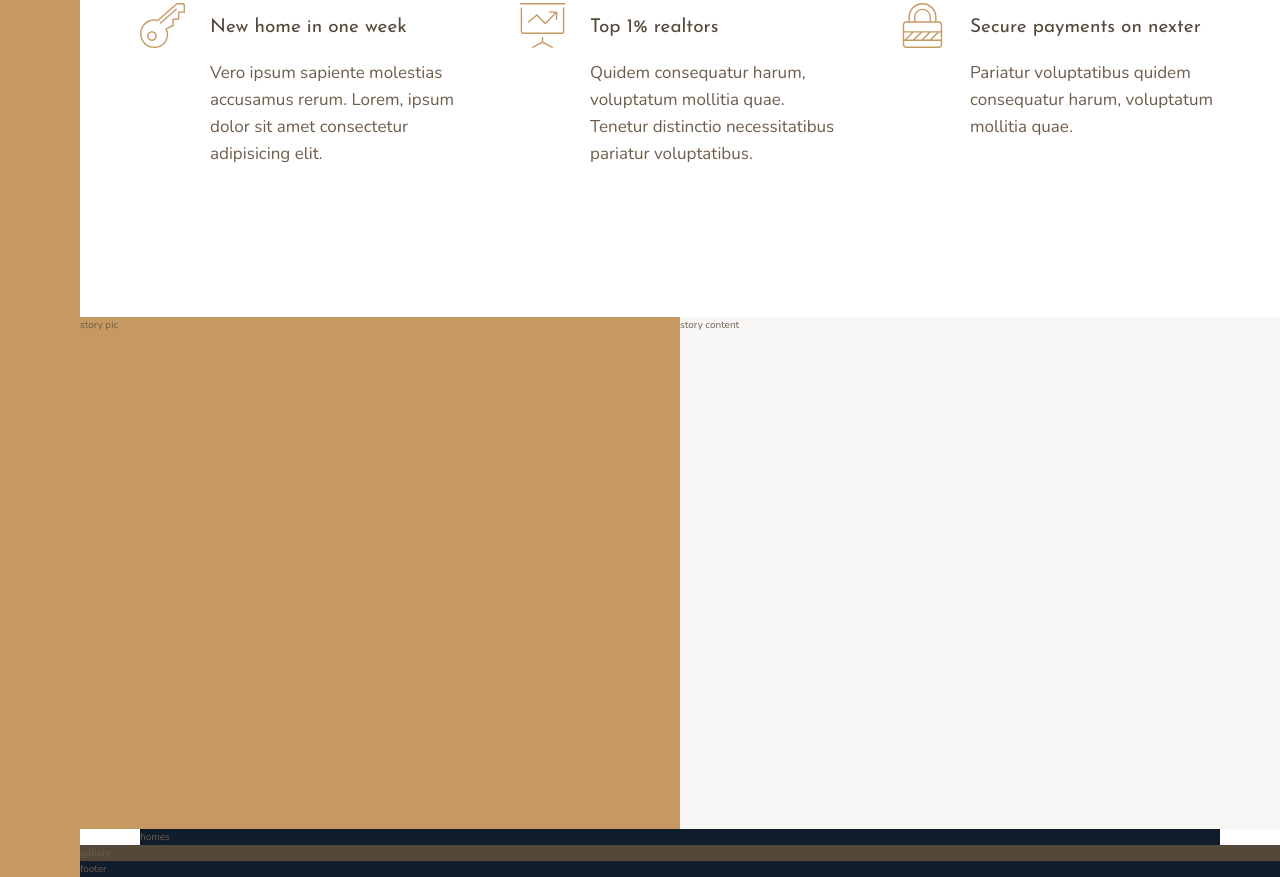
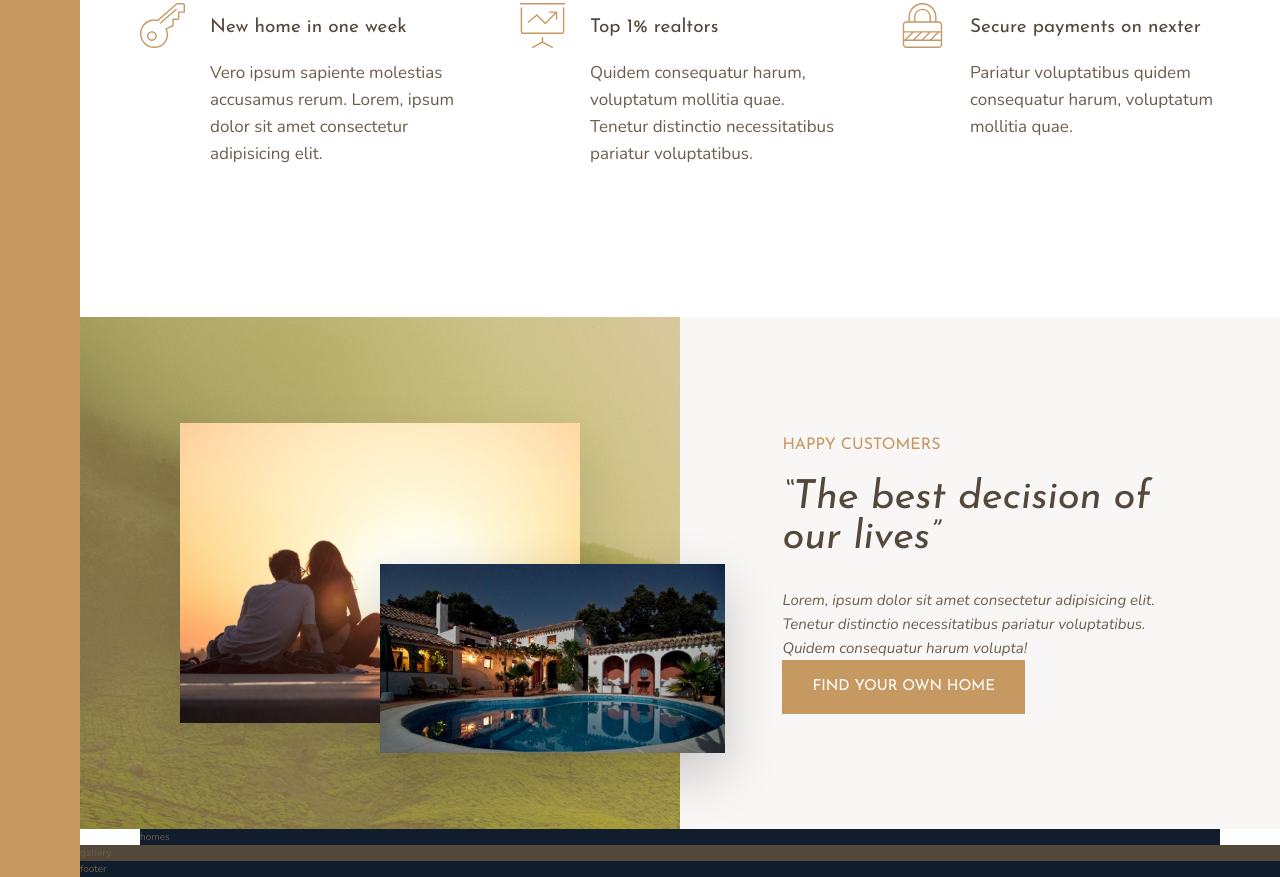
Before and after one commit to michalsamulak/css_grid, a website: page src/pages/index.html in a window 1280 px wide. Shown: the part 991-1868 px from the top of the page. Drawn offline with nearby package versions, Linux system fonts and the light colour scheme; files that its build step writes are made by us from their sources; files whose address does not match are found by name.

Commit message:
styling story section

```diff
--- a/src/pages/index.html
+++ b/src/pages/index.html
@@ -88,11 +88,17 @@
     </section>
 
     <div class="story__pictures">
-        story pic
+        <img src="/img/story-1.jpeg" alt="Couple with new house" class="story__img--1">
+        <img src="/img/story-2.jpeg" alt="New house" class="story__img--2">
     </div>
 
     <div class="story__content">
-        story content
+        <h3 class="heading-3 mb-sm">Happy Customers</h3>
+            <h2 class="heading-2 heading-2--dark mb-md">&ldquo;The best decision of our lives&rdquo;</h2>
+            <p class="story__text">
+                Lorem, ipsum dolor sit amet consectetur adipisicing elit. Tenetur distinctio necessitatibus pariatur voluptatibus. Quidem consequatur harum volupta!
+            </p>
+            <button class="btn">Find your own home</button>
     </div>
 
     <section class="homes">
--- a/src/scss/_story.scss
+++ b/src/scss/_story.scss
@@ -2,10 +2,51 @@
     &__pictures {
         background-color: $color-primary;
         grid-column: full-start / col-end 4;
+        background-image: linear-gradient(rgba($color-primary, .5), rgba($color-primary, .5)), url(../../public/img/back.jpg);
+
+        display: grid;
+        grid-template-rows: repeat(6, 1fr);
+        grid-template-columns: repeat(6, 1fr);
+        align-items: center;
+    }
+
+    &__img--1 {
+        width: 100%;
+        grid-row: 2 / 6;
+        grid-column: 2 / 6;
+        box-shadow: 0 2rem 5rem rgba(#000, .1);
+    }
+    &__img--2 {
+        width: 115%;
+
+        grid-row: 4 / 6;
+        grid-column: 4 / 7;
+        z-index: 20;
+        box-shadow: 0 2rem 5rem rgba(#000, .2);
     }
 
     &__content {
         background-color: $color-grey-light-1;
         grid-column: col-start 5 / full-end;
+
+        padding: 6rem 8vw;
+
+        /*
+        display: flex;
+        flex-direction: column;
+        justify-content: center;
+        align-items: flex-start;
+        */
+
+        // equel to:
+
+        display: grid;
+        align-content: center;
+        justify-items: start;
+    }
+
+    &__text {
+        font-size: 1.5rem;
+        font-style: italic;
     }
 }
--- a/src/scss/_typography.scss
+++ b/src/scss/_typography.scss
@@ -9,10 +9,25 @@
 
 .heading-2 {
     @extend %heading;
+
+    font-size: 4rem;
+    font-style: italic;
+    line-height: 1;
+
+    &--light {
+        color: $color-grey-light-1;
+    }
+    &--dark {
+        color: $color-grey-dark-1;
+    }
+
 }
 
 .heading-3 {
     @extend %heading;
+    font-size: 1.6rem;
+    color: $color-primary;
+    text-transform: uppercase;
 }
 
 .heading-4 {
@@ -26,3 +41,25 @@
         color: $color-grey-dark-1;
     }
 }
+
+.btn {
+    background-color: $color-primary;
+    color: #fff;
+    border: none;
+    border-radius: 0;
+    font-family: $font-display;
+    font-size: 1.5rem;
+    text-transform: uppercase;
+    padding: 1.8rem 3rem;
+    cursor: pointer;
+    transition: all .2s;
+
+    &:hover {
+        background-color: $color-primary-dark;
+    }
+}
+
+.mb-sm { margin-bottom: 2rem; }
+.mb-md { margin-bottom: 3rem; }
+.mb-lg { margin-bottom: 4rem; }
+.mb-hg { margin-bottom: 8rem; }
```
